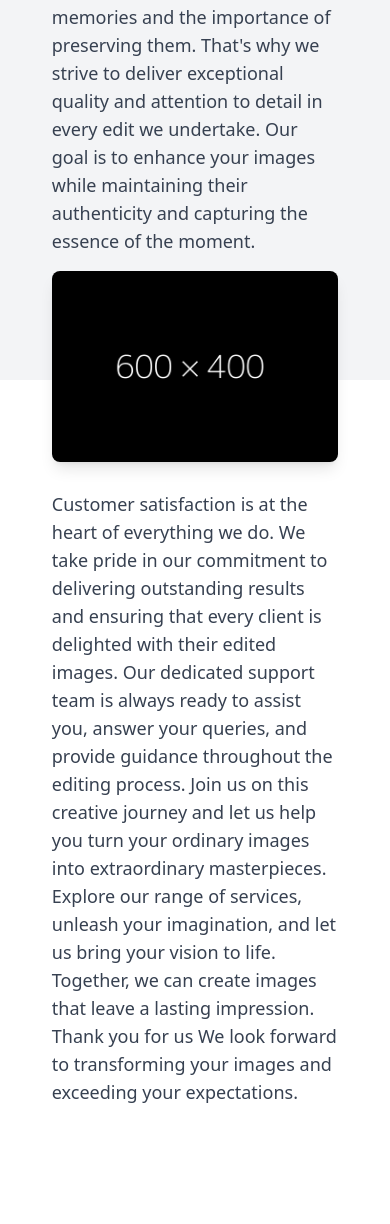
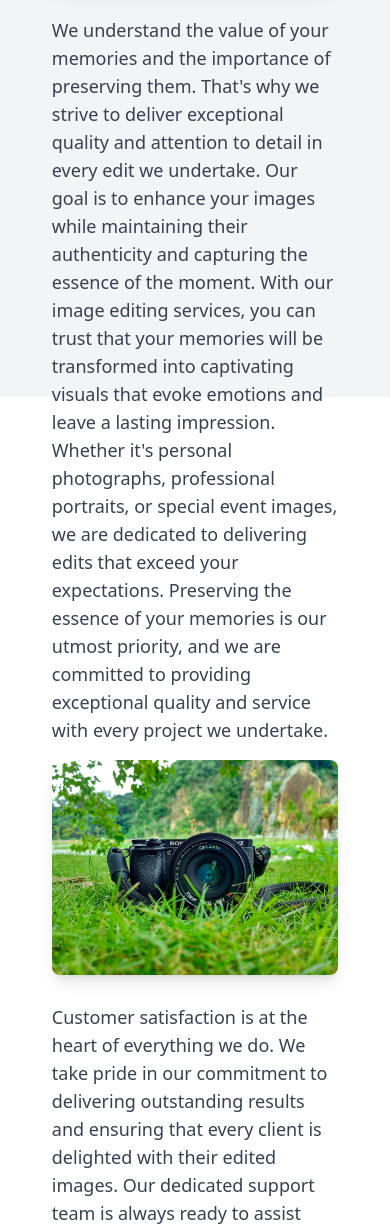
Before and after one commit to puneetmpatil/IP-Project, a Flask app: page /about in a window 390 px wide. Shown: the part 440-1664 px from the top of the page. Before the commit the page ends 1543 px from the top, so only its background shows below. Run offline with Flask 3, Linux system fonts and the light colour scheme; style sheets or scripts are compiled from the project's sources.

```diff
--- a/website/static/newfile.txt
+++ /dev/null
@@ -1 +0,0 @@
-be happy'
--- a/website/templates/about.html
+++ b/website/templates/about.html
@@ -7,9 +7,10 @@
         <h1 class="text-4xl font-bold text-center mb-16">About Us</h1>
         <div class="flex flex-col space-y-4 w-4/5 mx-auto">
             <div class="flex flex-col md:flex-row justify-center gap-y-3 gap-x-5">
-                <img src="/static/assets/dummy.png" alt="Text Editing Company" class="rounded-lg shadow-lg w-full md:w-1/3"/>
+                <img src="/static/assets/aboutus1.jpg" alt="Text Editing Company" class="rounded-lg shadow-lg w-full md:w-1/3"/>
                 <p class="text-gray-700 text-lg mt-4">
                     We understand the value of your memories and the importance of preserving them. That's why we strive to deliver exceptional quality and attention to detail in every edit we undertake. Our goal is to enhance your images while maintaining their authenticity and capturing the essence of the moment.
+                    With our image editing services, you can trust that your memories will be transformed into captivating visuals that evoke emotions and leave a lasting impression. Whether it's personal photographs, professional portraits, or special event images, we are dedicated to delivering edits that exceed your expectations. Preserving the essence of your memories is our utmost priority, and we are committed to providing exceptional quality and service with every project we undertake.
                 </p>
             </div>
             <div class="flex flex-col-reverse md:flex-row justify-center gap-y-3 gap-x-5">
@@ -20,7 +21,7 @@ Join us on this creative journey and let us help you turn your ordinary images i
 
 Thank you for us We look forward to transforming your images and exceeding your expectations.
                 </p>
-                <img src="/static/assets/dummy.png" alt="Text Editing Company" class="rounded-lg shadow-lg w-full md:w-1/3" />
+                <img src="/static/assets/aboutus2.jpg" alt="Text Editing Company" class="rounded-lg shadow-lg w-full md:w-1/3" />
             </div>
         </div>
     </div>
--- a/website/templates/base.html
+++ b/website/templates/base.html
@@ -8,6 +8,8 @@
     <link rel="stylesheet" href="/static/css/main.css">
     <title>{% block title %}{% endblock %}</title>
     </title>
+    <link rel="icon" href="/static/assets/favicon.png">
+
 </head>
 
 <body>
@@ -19,7 +21,7 @@
                     <div>
                         <!-- Website Logo -->
                         <a href="/" class="flex items-center py-4 px-2">
-                            <img src="logo.png" alt="Logo" class="h-4 w-4 mr-6">
+                            <img src="/static/assets/Logo.jpg" class="h-4 w-4" style="width: 50px; height: 45px;">
                             <span class="font-semibold text-gray-500 text-lg">Image Editor</span>
                         </a>
                     </div>
@@ -68,6 +70,7 @@
             btn.addEventListener("click", () => {
                 menu.classList.toggle("hidden");
             });
+
         </script>
     </nav>
     {%block content %}{% endblock %}
```
Also changed, not shown: website/static/GitHub__summary.bmp (deleted), website/static/GitHub__summary.gif (deleted), website/static/GitHub__summary.webp (deleted), website/static/GitHub__summary_resized.jpg (deleted), website/static/assets/Logo.jpg (added), website/static/assets/aboutus2.jpg (added), website/static/assets/favicon.png (added), website/static/download_enhanced.jpeg (deleted), website/static/pexels-tansu-topuzoglu-16721382_compressed.jpg (deleted), 4 other files.
